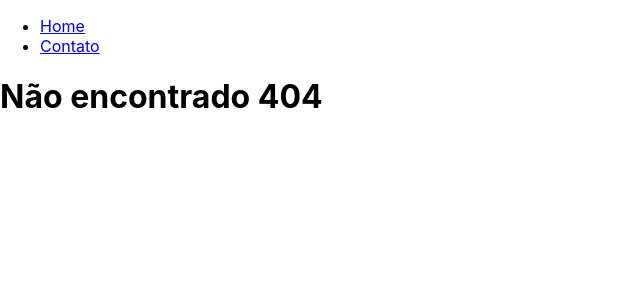
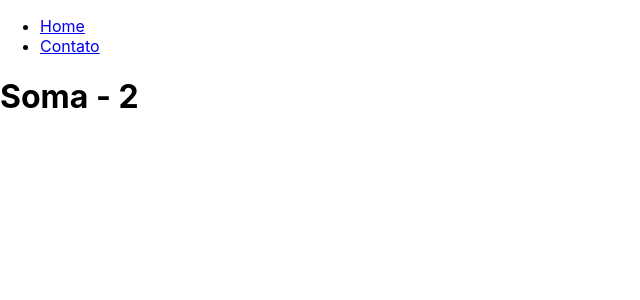
Before and after one commit to leandrosimonato/AlgaNews, a React (Create React App) app in the folder alganews-cms/: page /calc/1/1 in a window 1280 px wide. Before the commit this address had no page. Shown: the top 300 px of the page, without its empty margins (0-640 px from the left). Built offline with nearby package versions, Linux system fonts and the light colour scheme.

Commit message:
Recuperando parâmetros da Query String.

```diff
--- a/alganews-cms/src/index.tsx
+++ b/alganews-cms/src/index.tsx
@@ -6,6 +6,8 @@ import reportWebVitals from './reportWebVitals';
 import Home from './views/Home.view';
 import NotFound404 from './views/NotFound404.view';
 import Contact from './views/Contact.view';
+import UserView from './views/User.view';
+import CalcView from './views/Calc.view';
 
 ReactDOM.render(
   <React.StrictMode>
@@ -24,6 +26,8 @@ ReactDOM.render(
         <Switch>
           <Route path={'/'} exact component={Home} />
           <Route path={'/contato'} exact component={Contact} />
+          <Route path={'/usuario/:userId'} component={UserView} />
+          <Route path={'/calc/:a/:b'} component={CalcView} />
           <Route component={NotFound404} />
         </Switch>
       </BrowserRouter>
--- /dev/null
+++ b/alganews-cms/src/views/Calc.view.tsx
@@ -0,0 +1,21 @@
+import { useEffect } from 'react';
+import { useLocation, useParams } from 'react-router';
+
+function UseQuery() {
+  return new URLSearchParams(useLocation().search)
+}
+
+export default function CalcView() {
+  const params = useParams<{ a: string; b: string }>();
+  const query = UseQuery();
+
+  useEffect(() => {
+    console.log(query.get('operation'));
+  }, []);
+
+  return (
+    <div>
+      <h1>Soma - {Number(params.a) + Number(params.b)}</h1>
+    </div>
+  );
+}
--- /dev/null
+++ b/alganews-cms/src/views/User.view.tsx
@@ -0,0 +1,16 @@
+import { useEffect } from 'react';
+import { useParams } from 'react-router';
+
+export default function UserView() {
+  const params = useParams<{ userId: string }>();
+
+  useEffect(() => {
+    console.log(params);
+  }, [params]);
+
+  return (
+    <div>
+      <h1>Usuário - {params.userId}</h1>
+    </div>
+  );
+}
```
